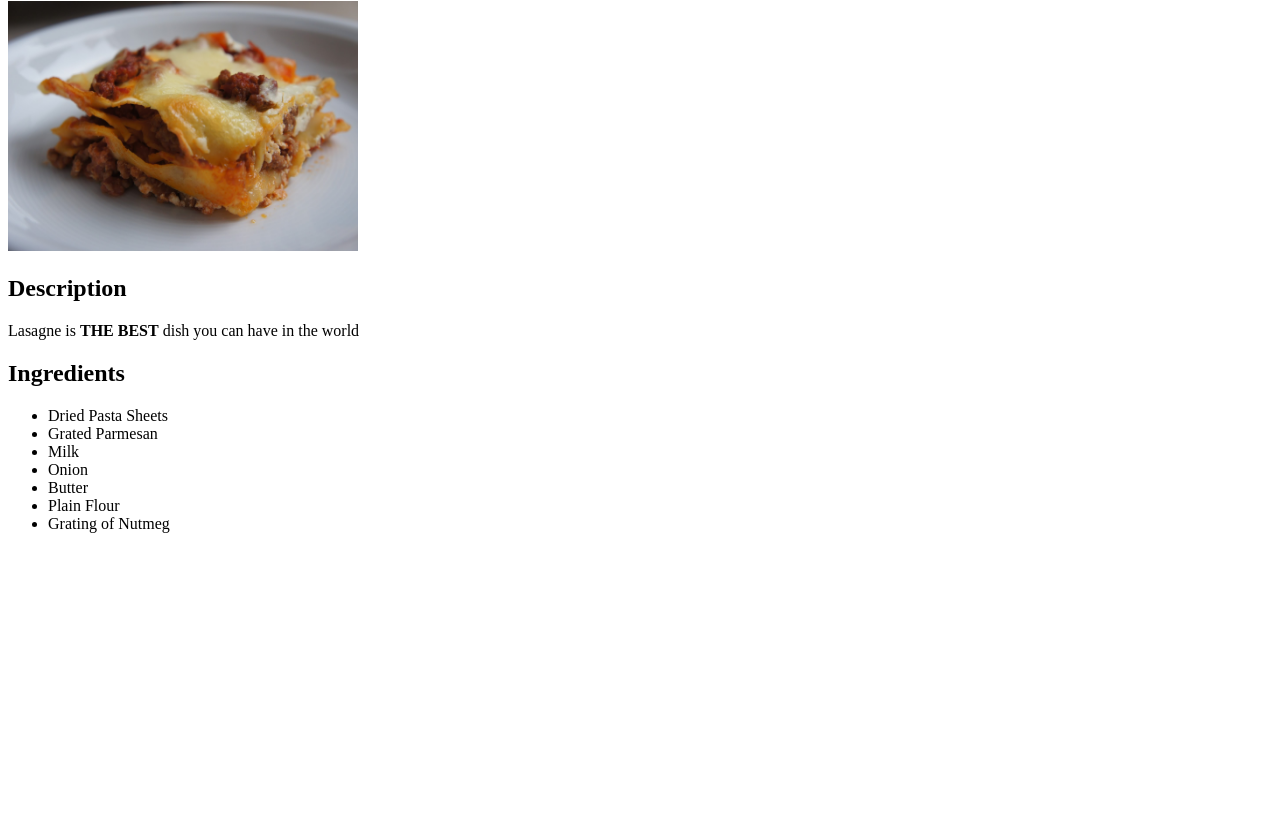
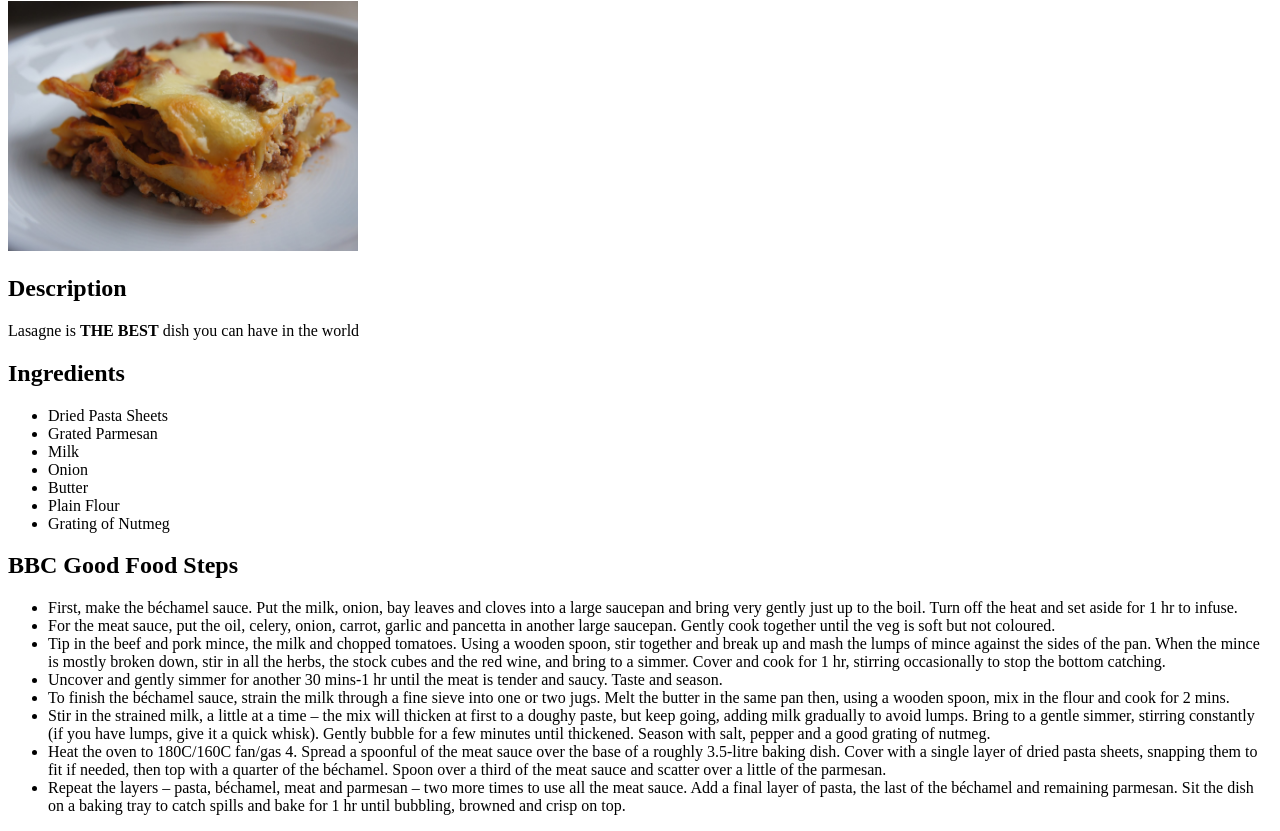
Before and after one commit to DivCodingHQ/odin-recipes, a plain HTML site: page recipes/lasagne.html in a window 1280 px wide. Shown: the part 79-910 px from the top of the page. Before the commit the page ends 800 px from the top, so only its background shows below. Drawn offline with Linux system fonts and the light colour scheme.

Commit message:
Add steps as ul under h2 steps

```diff
--- a/recipes/lasagne.html
+++ b/recipes/lasagne.html
@@ -25,5 +25,17 @@
         <li>Grating of Nutmeg</li>
     </ul>
 
+    <h2>BBC Good Food Steps</h2>
+    <ul>
+        <li>First, make the béchamel sauce. Put the milk, onion, bay leaves and cloves into a large saucepan and bring very gently just up to the boil. Turn off the heat and set aside for 1 hr to infuse.</li>
+        <li>For the meat sauce, put the oil, celery, onion, carrot, garlic and pancetta in another large saucepan. Gently cook together until the veg is soft but not coloured.</li>
+        <li>Tip in the beef and pork mince, the milk and chopped tomatoes. Using a wooden spoon, stir together and break up and mash the lumps of mince against the sides of the pan. When the mince is mostly broken down, stir in all the herbs, the stock cubes and the red wine, and bring to a simmer. Cover and cook for 1 hr, stirring occasionally to stop the bottom catching.</li>
+        <li>Uncover and gently simmer for another 30 mins-1 hr until the meat is tender and saucy. Taste and season.</li>
+        <li>To finish the béchamel sauce, strain the milk through a fine sieve into one or two jugs. Melt the butter in the same pan then, using a wooden spoon, mix in the flour and cook for 2 mins.</li>
+        <li>Stir in the strained milk, a little at a time – the mix will thicken at first to a doughy paste, but keep going, adding milk gradually to avoid lumps. Bring to a gentle simmer, stirring constantly (if you have lumps, give it a quick whisk). Gently bubble for a few minutes until thickened. Season with salt, pepper and a good grating of nutmeg.</li>
+        <li>Heat the oven to 180C/160C fan/gas 4. Spread a spoonful of the meat sauce over the base of a roughly 3.5-litre baking dish. Cover with a single layer of dried pasta sheets, snapping them to fit if needed, then top with a quarter of the béchamel. Spoon over a third of the meat sauce and scatter over a little of the parmesan.</li>
+        <li>Repeat the layers – pasta, béchamel, meat and parmesan – two more times to use all the meat sauce. Add a final layer of pasta, the last of the béchamel and remaining parmesan. Sit the dish on a baking tray to catch spills and bake for 1 hr until bubbling, browned and crisp on top.</li>
+    </ul>
+
 </body>
 </html>
```
